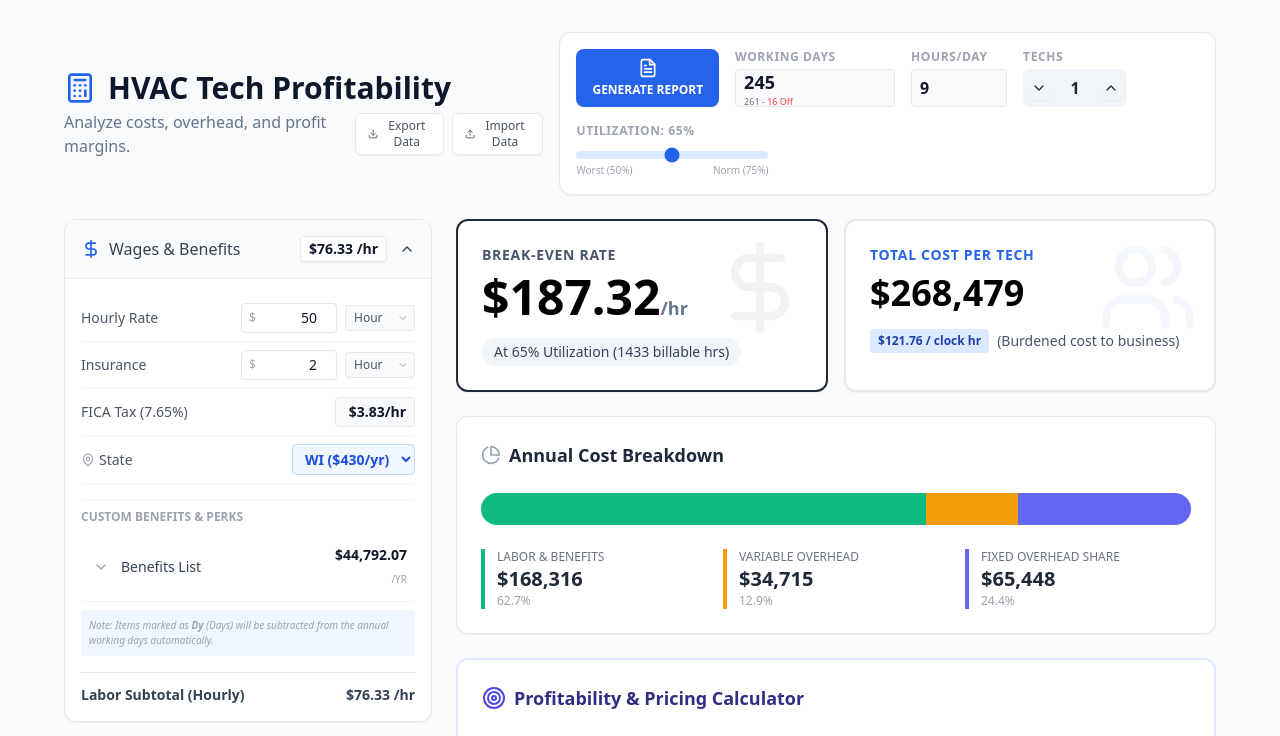
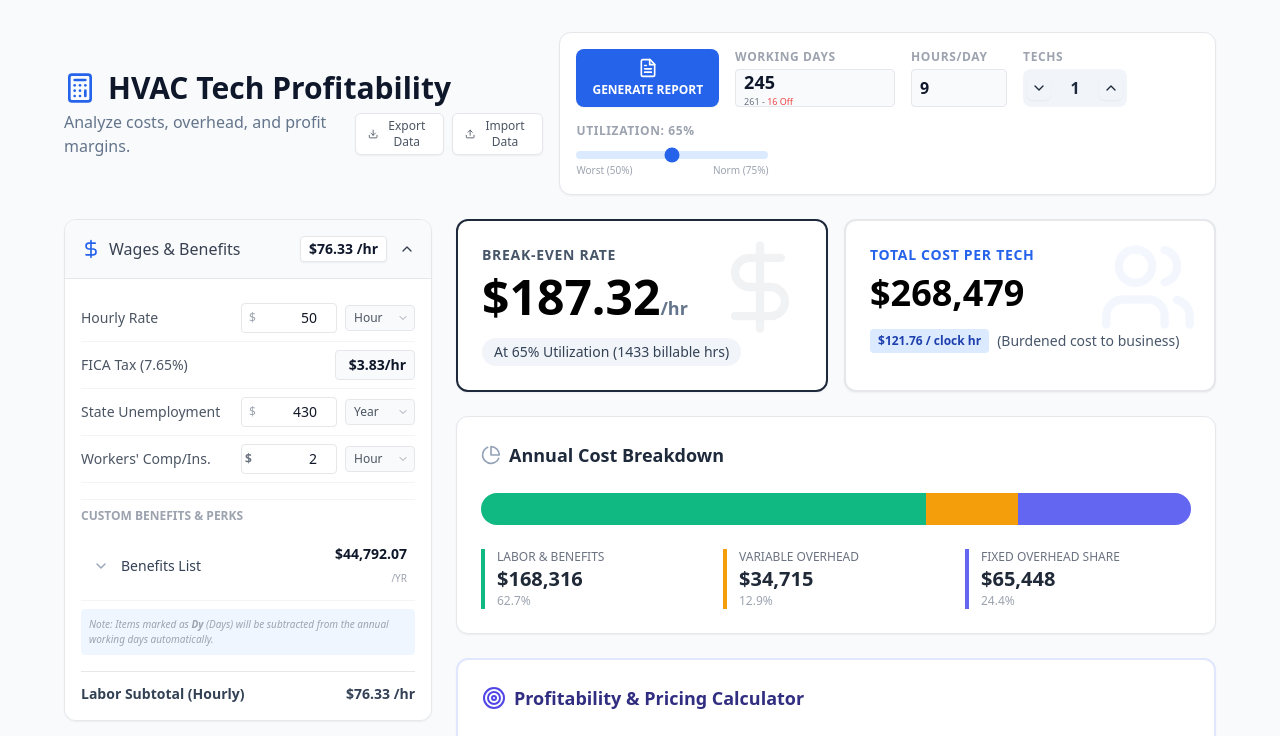
Before and after one commit to lman80/calculator, a React (Vite) app: page / in a window 1280 px wide. Shown: the top 736 px of the page. Built offline with nearby package versions, Linux system fonts and the light colour scheme.

Commit message:
adjustments to workers comp insurance rate and state unemployment rate

```diff
--- a/src/App.jsx
+++ b/src/App.jsx
@@ -42,7 +42,8 @@ const ReportView = ({ data, onClose }) => {
         breakEvenRate, profitMargin, profitPerHour,
         totalAnnualCostPerEmp, totalAnnualLaborCost, totalAnnualVariablePerEmp, fixedCostAllocatedPerEmp,
         coreHourly, benefitsList, variableOverhead, gasParams, fixedOverhead,
-        billableHours, baseWorkDays, ptoDays, holidayDays, totalAnnualFixedCompany
+        billableHours, baseWorkDays, ptoDays, holidayDays, totalAnnualFixedCompany,
+        annualInsurance // New prop passed for detailed breakdown
     } = data;
 
     const annualRevenue = targetRate * billableHours;
@@ -119,6 +120,11 @@ const ReportView = ({ data, onClose }) => {
         recommendationText = "HEALTHY PERFORMANCE: The projected margins meet or exceed industry standards. Focus on maintaining utilization rates and controlling variable costs as the team grows.";
         recommendationColor = "bg-emerald-50 border-emerald-200 text-emerald-900";
     }
+
+    // Prepare Insurance Display Value
+    const insuranceDisplayValue = coreHourly.insurance.unit === 'percent'
+        ? `${coreHourly.insurance.value}% of Base`
+        : `$${coreHourly.insurance.value.toFixed(2)}`;
 
     return (
         <div className="fixed inset-0 bg-slate-100 z-50 overflow-y-auto font-sans">
@@ -399,6 +405,13 @@ const ReportView = ({ data, onClose }) => {
                                             <td className="py-1.5 text-slate-600">Base Wage</td>
                                             <td className="py-1.5 text-right font-medium">${coreHourly.wage.value.toFixed(2)}/hr</td>
                                         </tr>
+                                        <tr>
+                                            <td className="py-1.5 text-slate-600">Insurance</td>
+                                            <td className="py-1.5 text-right text-slate-500">
+                                                ${annualInsurance.toLocaleString()}
+                                                <span className="text-[9px] text-gray-400 block">{insuranceDisplayValue}</span>
+                                            </td>
+                                        </tr>
                                         {benefitsList.items.map(item => (
                                             <tr key={item.id}>
                                                 <td className="py-1.5 text-slate-600">{item.name}</td>
@@ -657,7 +670,7 @@ const CompoundInputGroup = ({ category, onUpdateItems, onRename, onDelete, workD
     );
 };
 
-const InputRow = ({ label, data, onChange, className = "", children, readOnly = false, readOnlyText = "" }) => (
+const InputRow = ({ label, data, onChange, className = "", children, readOnly = false, readOnlyText = "", allowPercent = false }) => (
     <div className={`flex items-center justify-between py-2 border-b border-gray-100 last:border-0 text-sm ${className}`}>
         <span className="text-gray-600 flex-1 mr-2">{label}</span>
         <div className="flex items-center gap-2">
@@ -669,15 +682,29 @@ const InputRow = ({ label, data, onChange, className = "", children, readOnly =
             ) : (
                 <>
                     <div className="relative">
+                        {allowPercent ? (
+                             <select
+                                value={data.unit || 'currency'}
+                                onChange={(e) => onChange({ ...data, unit: e.target.value })}
+                                className="absolute left-1 top-1/2 -translate-y-1/2 text-gray-500 text-xs font-bold bg-transparent border-none focus:ring-0 cursor-pointer appearance-none p-0 pr-1"
+                                style={{ width: '20px' }}
+                            >
+                                <option value="currency">$</option>
+                                <option value="percent">%</option>
+                            </select>
+                        ) : (
                             <span className="absolute left-2 top-1/2 -translate-y-1/2 text-gray-400 text-xs">$</span>
+                        )}
+
                         <input
                             type="number"
                             value={data.value}
                             onChange={(e) => onChange({ ...data, value: parseFloat(e.target.value) || 0 })}
-                            className="w-24 text-right font-medium text-gray-900 border rounded pl-4 pr-1 py-1 focus:ring-2 focus:ring-blue-500 outline-none"
-                            step="0.01"
-                        />
-                    </div>
+                            className={`w-24 text-right font-medium text-gray-900 border rounded pr-1 py-1 focus:ring-2 focus:ring-blue-500 outline-none ${allowPercent ? 'pl-6' : 'pl-4'}`}
+                            step={data.unit === 'percent' ? "0.1" : "0.01"}
+                        />
+                    </div>
+                    {(!data.unit || data.unit === 'currency') && (
                         <div className="relative">
                             <select
                                 value={data.freq}
@@ -690,6 +717,12 @@ const InputRow = ({ label, data, onChange, className = "", children, readOnly =
                             </select>
                             <ChevronDown size={12} className="absolute right-1.5 top-1/2 -translate-y-1/2 text-gray-400 pointer-events-none" />
                         </div>
+                    )}
+                     {data.unit === 'percent' && (
+                        <div className="w-[70px] text-[10px] text-gray-400 flex items-center justify-center bg-gray-50 rounded border border-gray-100 h-[26px]">
+                            of Wage+Tax
+                        </div>
+                    )}
                 </>
             )}
         </div>
@@ -708,7 +741,6 @@ export default function App() {
     const [utilizationRate, setUtilizationRate] = useState(65);
     const [baseWorkDays, setBaseWorkDays] = useState(261);
     const [hoursPerDay, setHoursPerDay] = useState(9);
-    const [location, setLocation] = useState('WI');
     const [targetRate, setTargetRate] = useState(200);
     const [includeCCFee, setIncludeCCFee] = useState(true); // Toggle state for CC Fee
     const [ccFeePercentage, setCcFeePercentage] = useState(3.0); // New state for CC Fee Percentage
@@ -720,6 +752,7 @@ export default function App() {
     const [coreHourly, setCoreHourly] = useState({
         wage: { value: 50.00, freq: 'hourly', unit: 'currency' },
         insurance: { value: 2.00, freq: 'hourly', unit: 'currency' },
+        unemployment: { value: 430.00, freq: 'yearly', unit: 'currency' },
     });
 
     // 2. BENEFITS & PERKS (Consolidated Default List)
@@ -870,7 +903,6 @@ export default function App() {
             utilizationRate,
             baseWorkDays, // Export base days
             hoursPerDay,
-            location,
             targetRate,
             includeCCFee, // Included in Export
             ccFeePercentage, // Export CC fee percentage
@@ -906,11 +938,26 @@ export default function App() {
                 else if (data.workDays !== undefined) setBaseWorkDays(data.workDays); // Fallback for old files
 
                 if (data.hoursPerDay !== undefined) setHoursPerDay(data.hoursPerDay);
-                if (data.location) setLocation(data.location);
                 if (data.targetRate !== undefined) setTargetRate(data.targetRate);
                 if (data.includeCCFee !== undefined) setIncludeCCFee(data.includeCCFee); // Import Setting
                 if (data.ccFeePercentage !== undefined) setCcFeePercentage(data.ccFeePercentage); // Import CC fee percentage
-                if (data.coreHourly) setCoreHourly(data.coreHourly);
+
+                // Handle coreHourly with backward compatibility for location
+                if (data.coreHourly) {
+                    let importedCore = { ...data.coreHourly };
+                    // If importing old file without unemployment field, add it based on old location
+                    if (!importedCore.unemployment) {
+                         const oldLocation = data.location || 'WI';
+                         const defaultVal = oldLocation === 'IL' ? 507.93 : 430.00;
+                         importedCore.unemployment = { value: defaultVal, freq: 'yearly', unit: 'currency' };
+                    }
+                    // Fix for Insurance unit compatibility
+                    if (importedCore.insurance && !importedCore.insurance.unit) {
+                        importedCore.insurance.unit = 'currency';
+                    }
+                    setCoreHourly(importedCore);
+                }
+
                 if (data.benefitsList) setBenefitsList(data.benefitsList);
                 if (data.variableOverhead) {
                     if (Array.isArray(data.variableOverhead)) {
@@ -994,10 +1041,21 @@ export default function App() {
 
     // 2. Labor & Benefits
     const annualWage = getSimpleAnnual(coreHourly.wage);
-    const annualInsurance = getSimpleAnnual(coreHourly.insurance);
+
+    // Calculate FICA and Unemployment first as they form the base for Percentage-based Insurance
     const annualFica = annualWage * 0.0765;
     const hourlyFicaDisplay = (annualFica / totalAnnualHours).toFixed(2);
-    const annualUnemployment = location === 'WI' ? 430 : 507.93;
+    const annualUnemployment = getSimpleAnnual(coreHourly.unemployment);
+
+    // Calculate Insurance
+    let annualInsurance = 0;
+    if (coreHourly.insurance.unit === 'percent') {
+        const insuranceBase = annualWage + annualFica + annualUnemployment;
+        annualInsurance = insuranceBase * (coreHourly.insurance.value / 100);
+    } else {
+        annualInsurance = getSimpleAnnual(coreHourly.insurance);
+    }
+
     const annualBenefitsTotal = getCompoundAnnual(benefitsList.items);
     const hourlyBenefitsTotal = annualBenefitsTotal / totalAnnualHours;
 
@@ -1040,11 +1098,12 @@ export default function App() {
 
     // Pack all calculated data into an object for the ReportView
     const calculatedData = {
-        numEmployees, utilizationRate, workDays, hoursPerDay, location, targetRate, includeCCFee,
+        numEmployees, utilizationRate, workDays, hoursPerDay, targetRate, includeCCFee,
         breakEvenRate, profitMargin, profitPerHour,
         totalAnnualCostPerEmp, totalAnnualLaborCost, totalAnnualVariablePerEmp, fixedCostAllocatedPerEmp,
         coreHourly, benefitsList, variableOverhead, gasParams, fixedOverhead,
-        billableHours, baseWorkDays, ptoDays, holidayDays, totalAnnualFixedCompany
+        billableHours, baseWorkDays, ptoDays, holidayDays, totalAnnualFixedCompany,
+        annualInsurance // Added for Report
     };
 
     if (showReport) {
@@ -1193,20 +1252,18 @@ export default function App() {
                                 <div className="p-4 bg-white animate-in slide-in-from-top-2 duration-200">
                                     {/* Simple Inputs */}
                                     <InputRow label="Hourly Rate" data={coreHourly.wage} onChange={(v) => setCoreHourly(p => ({ ...p, wage: v }))} />
-                                    <InputRow label="Insurance" data={coreHourly.insurance} onChange={(v) => setCoreHourly(p => ({ ...p, insurance: v }))} />
-
-                                    {/* Read Only Taxes */}
                                     <InputRow label="FICA Tax (7.65%)" readOnly={true} readOnlyText={`$${hourlyFicaDisplay}/hr`} />
 
-                                    <div className="flex items-center justify-between py-2 border-b border-gray-100 text-sm">
-                                        <span className="text-gray-600 flex-1 mr-2 flex items-center gap-1"><MapPin size={14} className="text-gray-400" /> State</span>
-                                        <div className="relative">
-                                            <select value={location} onChange={(e) => setLocation(e.target.value)} className="bg-blue-50 border border-blue-200 text-blue-700 py-1 px-2 rounded font-bold text-sm outline-none">
-                                                <option value="WI">WI ($430/yr)</option>
-                                                <option value="IL">IL ($508/yr)</option>
-                                            </select>
-                                        </div>
-                                    </div>
+                                    {/* Adjustable State Unemployment */}
+                                    <InputRow label="State Unemployment" data={coreHourly.unemployment} onChange={(v) => setCoreHourly(p => ({ ...p, unemployment: v }))} />
+
+                                    {/* Insurance with Unit Toggle */}
+                                    <InputRow
+                                        label="Workers' Comp/Ins."
+                                        data={coreHourly.insurance}
+                                        onChange={(v) => setCoreHourly(p => ({ ...p, insurance: v }))}
+                                        allowPercent={true}
+                                    />
 
                                     {/* Compound Benefits List */}
                                     <div className="mt-4 pt-2 border-t border-gray-100">
```
Lines whose indentation alone changed are shown as unchanged.
